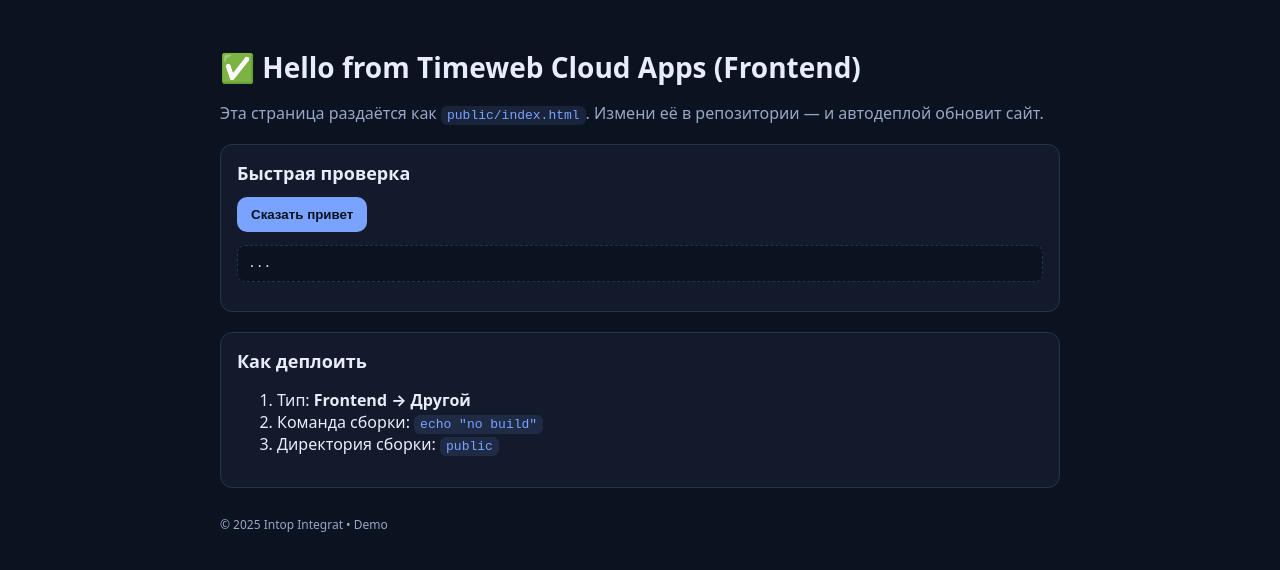
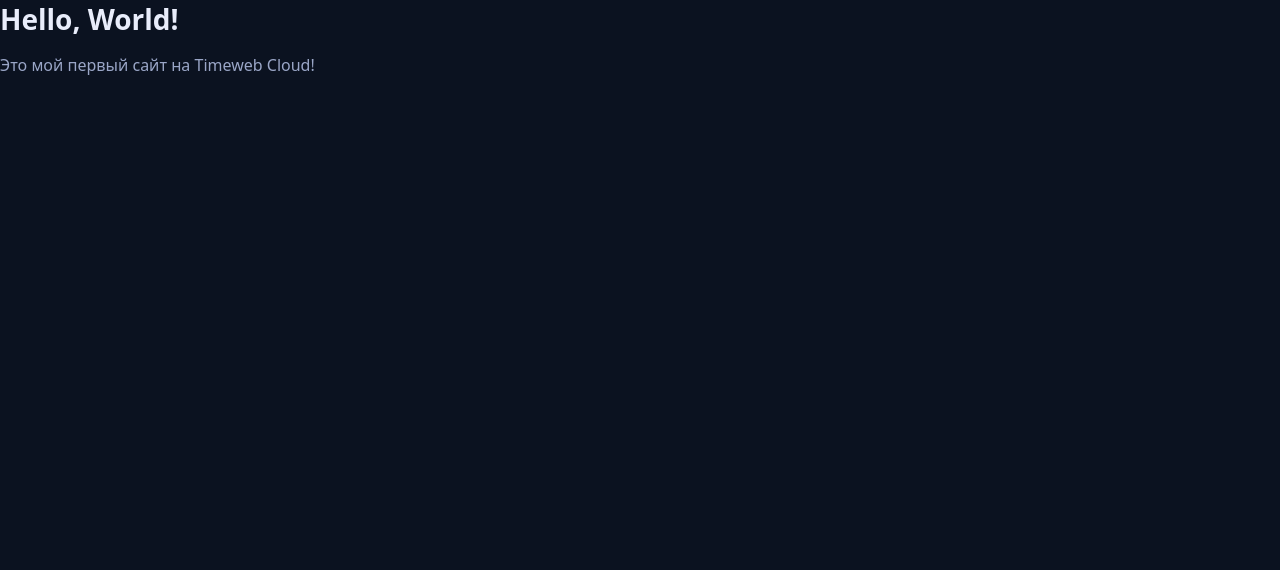
Before and after one commit to Pamyc/hello-cloudapps-static, a plain HTML site: page public/index.html in a window 1280 px wide. Drawn offline with Linux system fonts and the light colour scheme.

Commit message:
Update index.html

```diff
--- a/public/index.html
+++ b/public/index.html
@@ -1,38 +1,14 @@
 <!DOCTYPE html>
 <html lang="ru">
 <head>
-  <meta charset="UTF-8" />
-  <meta name="viewport" content="width=device-width, initial-scale=1.0" />
-  <title>Hello Cloud Apps</title>
-  <link rel="stylesheet" href="style.css" />
+    <meta charset="UTF-8">
+    <meta name="viewport" content="width=device-width, initial-scale=1.0">
+    <title>Hello, World!</title>
+    <link rel="stylesheet" href="style.css">
 </head>
 <body>
-  <main class="container">
-    <h1>✅ Hello from Timeweb Cloud Apps (Frontend)</h1>
-    <p>Эта страница раздаётся как <code>public/index.html</code>. Измени её в репозитории — и автодеплой обновит сайт.</p>
-
-    <section class="card">
-      <h2>Быстрая проверка</h2>
-      <button id="btn">Сказать привет</button>
-      <pre id="out">...</pre>
-    </section>
-
-    <section class="card">
-      <h2>Как деплоить</h2>
-      <ol>
-        <li>Тип: <b>Frontend → Другой</b></li>
-        <li>Команда сборки: <code>echo "no build"</code></li>
-        <li>Директория сборки: <code>public</code></li>
-      </ol>
-    </section>
-
-    <footer>© 2025 Intop Integrat • Demo</footer>
-  </main>
-  <script>
-    const out = document.getElementById('out');
-    document.getElementById('btn').addEventListener('click', () => {
-      out.textContent = 'Привет, Эрик! Время: ' + new Date().toLocaleString('ru-RU');
-    });
-  </script>
+    <h1>Hello, World!</h1>
+    <p>Это мой первый сайт на Timeweb Cloud!</p>
+    <script src="script.js"></script>
 </body>
 </html>
```
